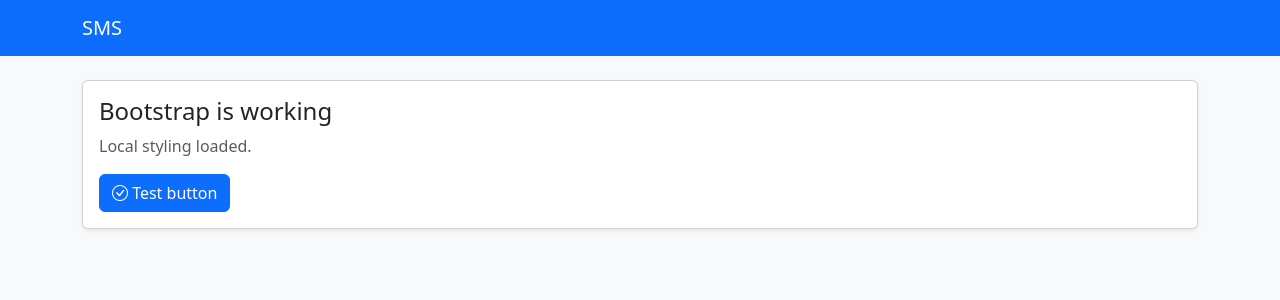
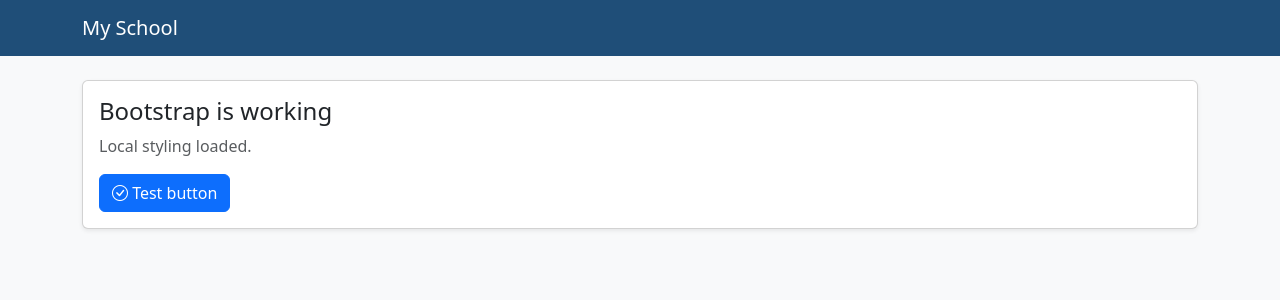
Before and after one commit to ibrocods/musab-sms, a Django app: page / in a window 1280 px wide. Shown: the top 300 px of the page. Run offline with Django 5.2, Linux system fonts and the light colour scheme; data comes from the database, SQL or seed files in the repository; some libraries are stand-ins or nearby versions.

Commit message:
Apply school colours and student ID pattern

```diff
--- a/config/settings/base.py
+++ b/config/settings/base.py
@@ -36,6 +36,7 @@ TEMPLATES = [
                 'django.template.context_processors.request',
                 'django.contrib.auth.context_processors.auth',
                 'django.contrib.messages.context_processors.messages',
+                'core.context_processors.school',
             ],
         },
     },
--- a/config/urls.py
+++ b/config/urls.py
@@ -22,4 +22,5 @@ from django.urls import path
 urlpatterns = [
     path('admin/', admin.site.urls),
      path('', views.home, name='home'),
+     path('school.css', views.school_css, name='school_css'),
 ]
--- /dev/null
+++ b/core/context_processors.py
@@ -0,0 +1,5 @@
+from .models import SchoolProfile
+
+
+def school(request):
+    return {'school': SchoolProfile.get()}
--- a/core/models.py
+++ b/core/models.py
@@ -1,5 +1,5 @@
 from django.db import models
-
+from django.core.validators import RegexValidator
 
 class SchoolProfile(models.Model):
     name = models.CharField(max_length=200, default='My School')
@@ -17,7 +17,16 @@ class SchoolProfile(models.Model):
         max_length=100, default='{year}/{seq:04d}',
         help_text='Example: {year}/{seq:04d} gives 2026/0001',
     )
-
+    primary_colour = models.CharField(
+        max_length=7, default='#1F4E78',
+        validators=[RegexValidator(r'^#[0-9A-Fa-f]{6}$', 'Use a hex colour such as #1F4E78.')],
+        help_text='Hex colour, for example #1F4E78',
+    )
+    accent_colour = models.CharField(
+        max_length=7, default='#F2A900',
+        validators=[RegexValidator(r'^#[0-9A-Fa-f]{6}$', 'Use a hex colour such as #F2A900.')],
+        help_text='Hex colour, for example #F2A900',
+    )
     class Meta:
         verbose_name = 'School profile'
 
--- /dev/null
+++ b/core/utils.py
@@ -0,0 +1,3 @@
+def format_student_id(pattern, year, sequence):
+    """Build a student ID from the school's pattern, for example {year}/{seq:04d}."""
+    return pattern.format(year=year, seq=sequence)
--- a/core/views.py
+++ b/core/views.py
@@ -1,4 +1,19 @@
+from django.http import HttpResponse
 from django.shortcuts import render
+from .models import SchoolProfile
 
 def home(request):
     return render(request, 'home.html', {})
+
+def school_css(request):
+    profile = SchoolProfile.get()
+    css = (
+        ":root {\n"
+        f"  --school-primary: {profile.primary_colour};\n"
+        f"  --school-accent: {profile.accent_colour};\n"
+        "}\n"
+        ".navbar.bg-school { background-color: var(--school-primary) !important; }\n"
+        ".btn-school { background-color: var(--school-primary); color: #fff; border: none; }\n"
+        ".btn-school:hover { opacity: 0.9; color: #fff; }\n"
+    )
+    return HttpResponse(css, content_type='text/css')
--- a/static/css/custom.css
+++ b/static/css/custom.css
@@ -0,0 +1,4 @@
+:root {
+  --school-primary: {{ school_primary }};
+  --school-accent: {{ school_accent }};
+}
--- a/templates/base.html
+++ b/templates/base.html
@@ -9,14 +9,15 @@
   <link rel="stylesheet" href="{% static 'vendor/bootstrap/css/bootstrap.min.css' %}">
   <link rel="stylesheet" href="{% static 'vendor/bootstrap-icons/bootstrap-icons.min.css' %}">
   <link rel="stylesheet" href="{% static 'css/custom.css' %}">
+  <link rel="stylesheet" href="{% url 'school_css' %}">
 </head>
 <body class="bg-light">
 
-  <nav class="navbar navbar-expand-lg navbar-dark bg-primary mb-4">
-    <div class="container">
-      <a class="navbar-brand" href="/">SMS</a>
-    </div>
-  </nav>
+  <nav class="navbar navbar-expand-lg navbar-dark bg-school mb-4">
+  <div class="container">
+    <a class="navbar-brand" href="/">{{ school.name }}</a>
+  </div>
+</nav>
 
   <main class="container">
     {% block content %}{% endblock %}
```
Also changed, not shown: core/migrations/0002_alter_schoolprofile_accent_colour_and_more.py (added).
